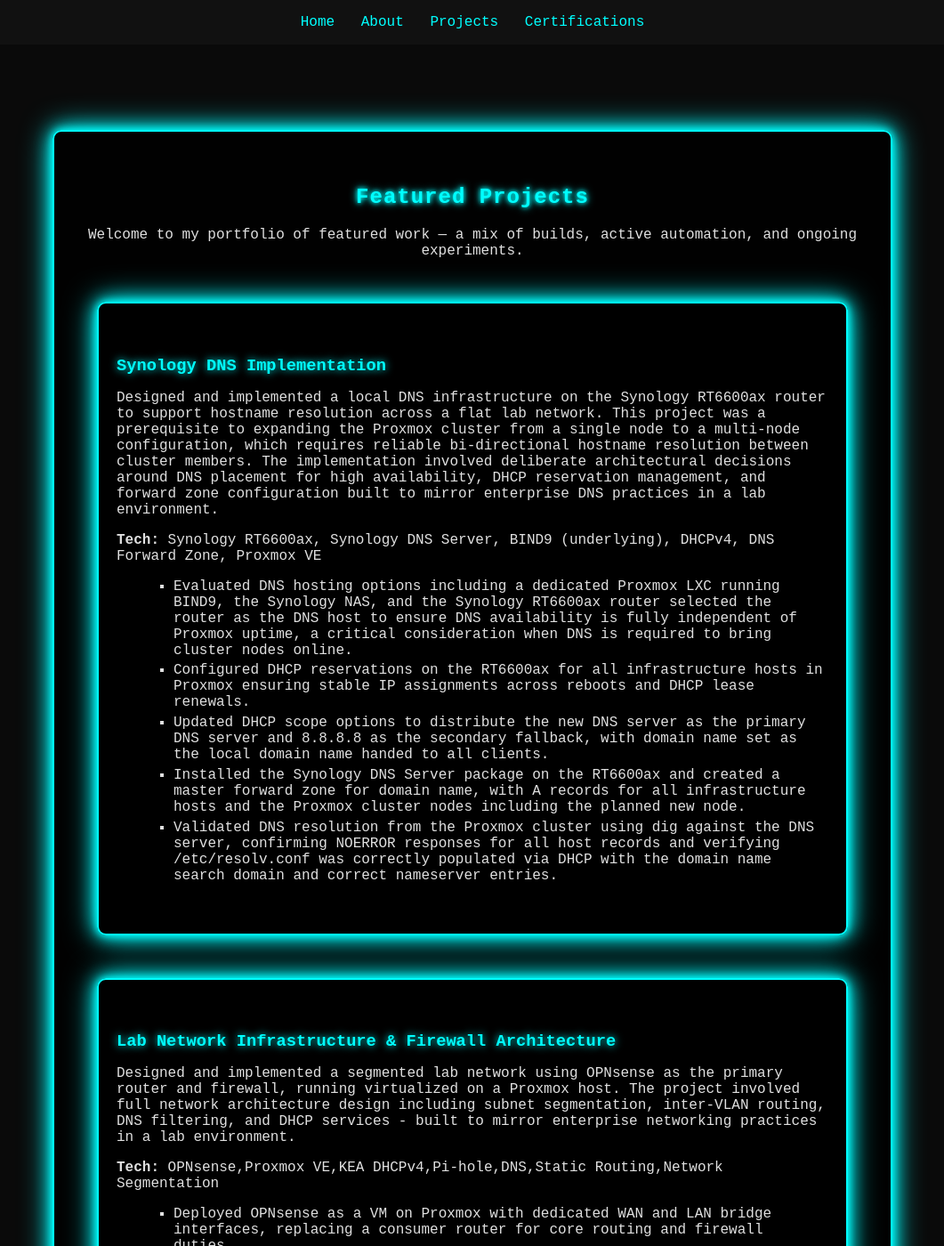
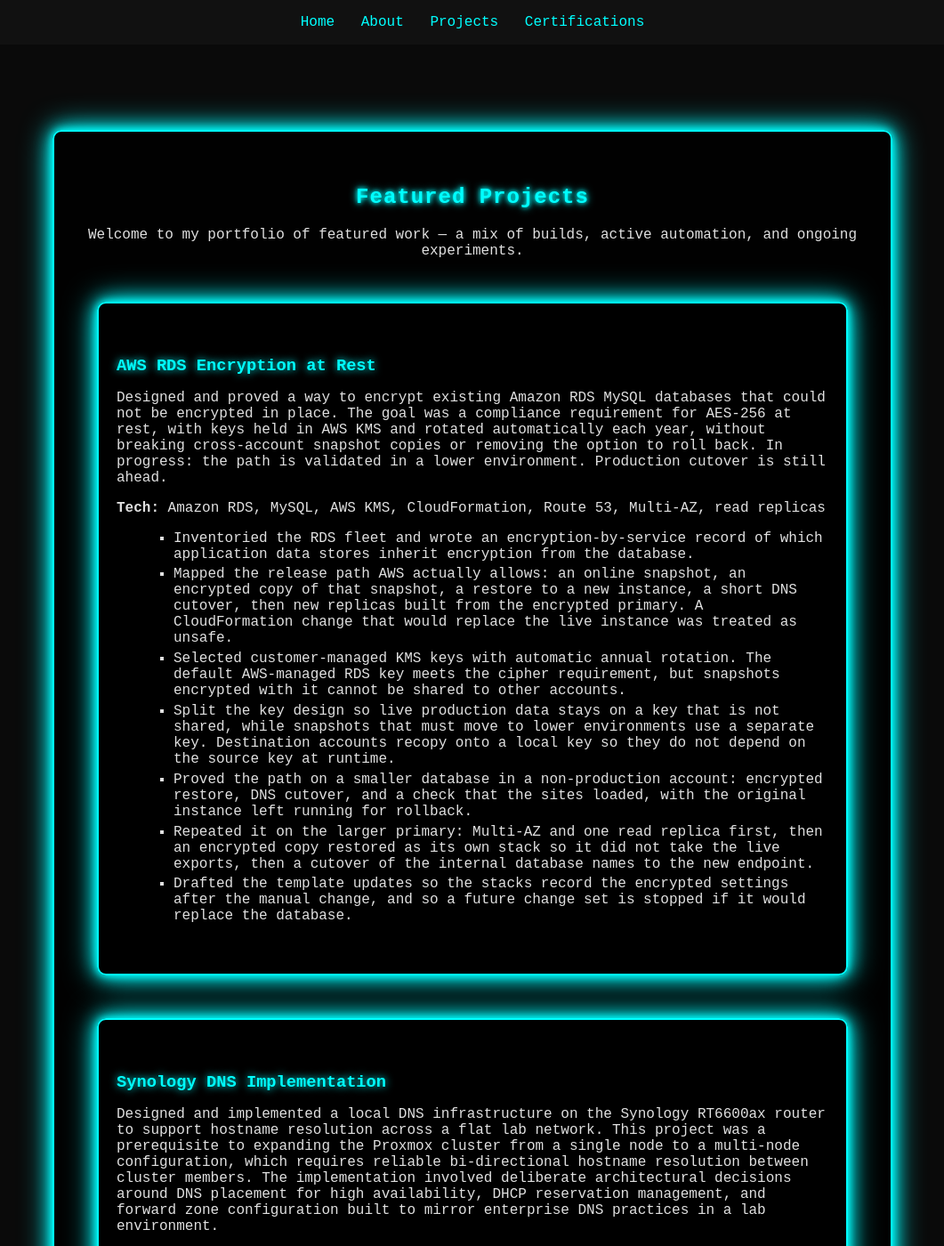
Before and after one commit to pearson-thaddeus-l/pearson-thaddeus-l-jekyll, a Jekyll site: the page built from projects.md, in a window 1280 px wide and 1400 px high. Shown: the whole window at 89% size, without its empty margins (109-1170 px from the left). Built offline with Jekyll 4.4.1, drawn with Linux system fonts in a browser that asks for light colours.

Commit message:
Adding new contract project overview.

```diff
--- a/projects.md
+++ b/projects.md
@@ -9,6 +9,23 @@
 <p>
 Welcome to my portfolio of featured work — a mix of builds, active automation, and ongoing experiments.
 </p>
+
+<div class="neon-border project-card">
+  <h3>AWS RDS Encryption at Rest</h3>
+  <p>
+    Designed and proved a way to encrypt existing Amazon RDS MySQL databases that could not be encrypted in place. The goal was a compliance requirement for AES-256 at rest, with keys held in AWS KMS and rotated automatically each year, without breaking cross-account snapshot copies or removing the option to roll back. In progress: the path is validated in a lower environment. Production cutover is still ahead.
+  </p>
+  <p><strong>Tech:</strong> Amazon RDS, MySQL, AWS KMS, CloudFormation, Route 53, Multi-AZ, read replicas</p>
+  <ul>
+    <li>Inventoried the RDS fleet and wrote an encryption-by-service record of which application data stores inherit encryption from the database.</li>
+    <li>Mapped the release path AWS actually allows: an online snapshot, an encrypted copy of that snapshot, a restore to a new instance, a short DNS cutover, then new replicas built from the encrypted primary. A CloudFormation change that would replace the live instance was treated as unsafe.</li>
+    <li>Selected customer-managed KMS keys with automatic annual rotation. The default AWS-managed RDS key meets the cipher requirement, but snapshots encrypted with it cannot be shared to other accounts.</li>
+    <li>Split the key design so live production data stays on a key that is not shared, while snapshots that must move to lower environments use a separate key. Destination accounts recopy onto a local key so they do not depend on the source key at runtime.</li>
+    <li>Proved the path on a smaller database in a non-production account: encrypted restore, DNS cutover, and a check that the sites loaded, with the original instance left running for rollback.</li>
+    <li>Repeated it on the larger primary: Multi-AZ and one read replica first, then an encrypted copy restored as its own stack so it did not take the live exports, then a cutover of the internal database names to the new endpoint.</li>
+    <li>Drafted the template updates so the stacks record the encrypted settings after the manual change, and so a future change set is stopped if it would replace the database.</li>
+  </ul>
+</div>
 
 <div class="neon-border project-card">
   <h3>Synology DNS Implementation</h3>
```
